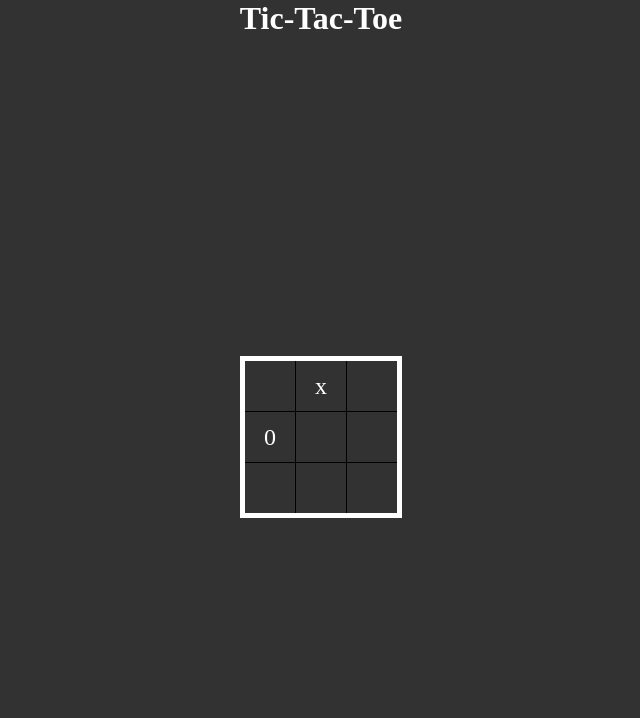
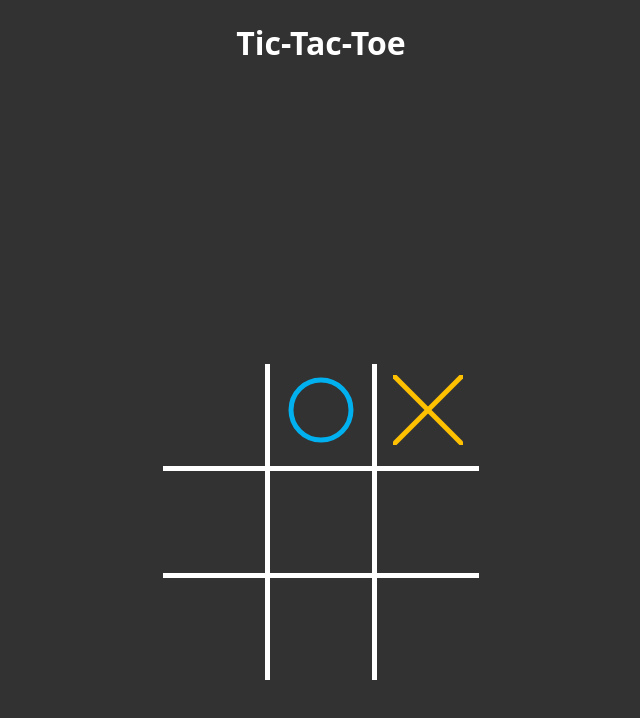
Before and after one commit to Rusty-Alex/TicTacToe, a plain HTML site: page ticTacToe/index.html in a window 1280 px wide. Shown: the whole page, without its empty margins (319-959 px from the left). Drawn offline with Linux system fonts and the light colour scheme.

Commit message:
Added content

```diff
--- a/ticTacToe/script.js
+++ b/ticTacToe/script.js
@@ -1,31 +1,77 @@
-let field = [
-    null, 'cross', null,
-    'circle', null, null,
-    null, null, null
+let fields = [
+    null,
+    'circle',
+    'cross',
+    null,
+    null,
+    null,
+    null,
+    null,
+    null,
 ];
+
 function init() {
     render();
+}
 
-}
 function render() {
-    const content = document.getElementById('content');
-    let tableHTML = '<table>';
+    const contentDiv = document.getElementById('content');
 
+    // Generate table HTML
+    let tableHtml = '<table>';
     for (let i = 0; i < 3; i++) {
-        tableHTML += '<tr>';
+        tableHtml += '<tr>';
         for (let j = 0; j < 3; j++) {
             const index = i * 3 + j;
-            let symbol =  '';
-            if (field[index] === 'circle'){
-                symbol = '0';
-            }else if(field[index] === 'cross'){
-                symbol = 'x';
+            let symbol = '';
+            if (fields[index] === 'circle') {
+                symbol = generateCircleSVG();
+            } else if (fields[index] === 'cross') {
+                symbol = generateCrossSVG();
             }
-            tableHTML += `<td>${symbol}</td>`;
+            tableHtml += `<td>${symbol}</td>`;
         }
-        tableHTML += '</tr>';
+        tableHtml += '</tr>';
     }
+    tableHtml += '</table>';
 
-    tableHTML += '</table>';
-    content.innerHTML = tableHTML;
+    // Set table HTML to contentDiv
+    contentDiv.innerHTML = tableHtml;
 }
+
+
+function generateCircleSVG() {
+    const color = '#00B0EF';
+    const width = 70;
+    const height = 70;
+
+    return `<svg width="${width}" height="${height}">
+              <circle cx="35" cy="35" r="30" stroke="${color}" stroke-width="5" fill="none">
+                <animate attributeName="stroke-dasharray" from="0 188.5" to="188.5 0" dur="0.2s" fill="freeze" />
+              </circle>
+            </svg>`;
+}
+
+
+function generateCrossSVG() {
+    const color = '#FFC000';
+    const width = 70;
+    const height = 70;
+
+    const svgHtml = `
+      <svg width="${width}" height="${height}">
+        <line x1="0" y1="0" x2="${width}" y2="${height}"
+          stroke="${color}" stroke-width="5">
+          <animate attributeName="x2" values="0; ${width}" dur="200ms" />
+          <animate attributeName="y2" values="0; ${height}" dur="200ms" />
+        </line>
+        <line x1="${width}" y1="0" x2="0" y2="${height}"
+          stroke="${color}" stroke-width="5">
+          <animate attributeName="x2" values="${width}; 0" dur="200ms" />
+          <animate attributeName="y2" values="0; ${height}" dur="200ms" />
+        </line>
+      </svg>
+    `;
+
+    return svgHtml;
+}
--- a/ticTacToe/style.css
+++ b/ticTacToe/style.css
@@ -1,33 +1,51 @@
-*{
+/* Set background color of the page to #323232 */
+body {
+    background-color: #323232;
+    font-family: 'Open Sans', sans-serif;
     margin: 0;
-    padding: 0;
+    color: white;
 }
-body{
-background-color: #323232;
-color: white;
+h1 {
+    text-align: center;
 }
+
 #content {
+    margin-top: 300px;
     display: flex;
     justify-content: center;
     align-items: center;
-    height: 100vh;
-}
-h1{
-    text-align: center;
 }
 
+/* Set white border-color and thicker table borders */
 table {
     border-collapse: collapse;
-    border-spacing: 0;
-    border: 5px solid #fff;
-
+    /* Fix typo: should be 'collapse', not 'coll' */
 }
 
 td {
-    width: 50px;
-    height: 50px;
-    border: 1px solid #000;
+    width: 100px;
+    height: 100px;
     text-align: center;
-    font-size: 24px;
-    cursor: pointer;
+    font-size: 36px;
+    font-weight: bold;
 }
+
+table td {
+    border: 5px solid white;
+}
+
+table tr:first-child td {
+    border-top: 0;
+}
+
+table tr td:first-child {
+    border-left: 0;
+}
+
+table tr:last-child td {
+    border-bottom: 0;
+}
+
+table tr td:last-child {
+    border-right: 0;
+}
```
